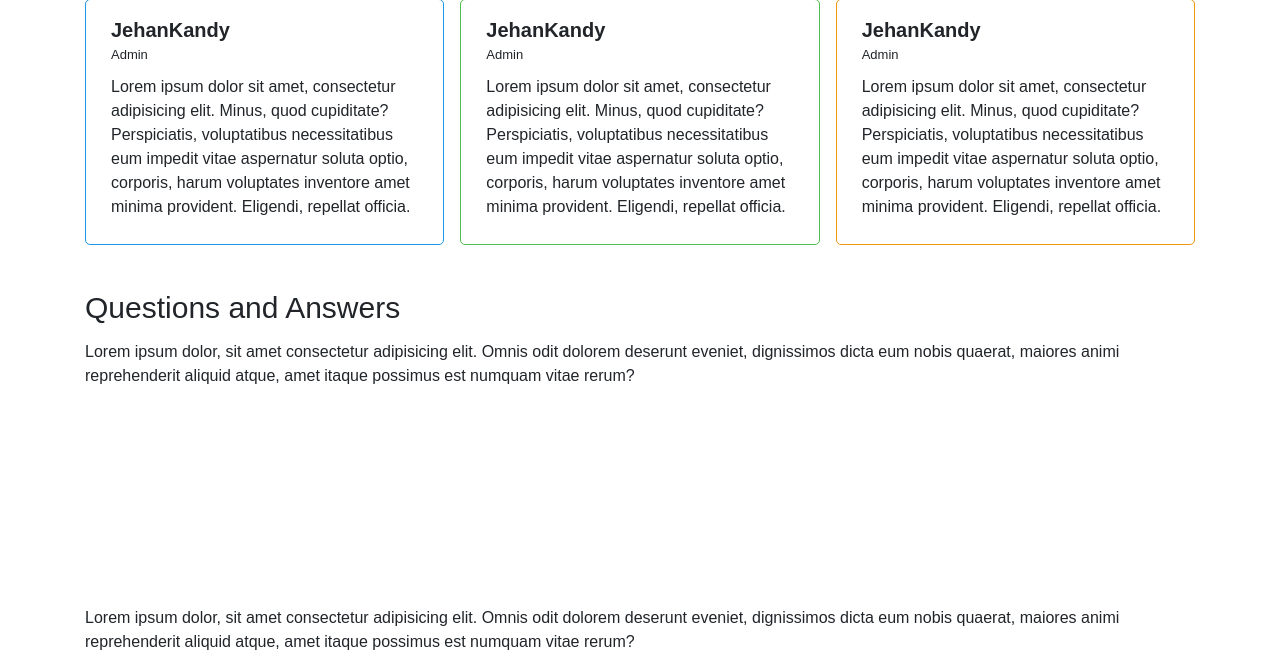
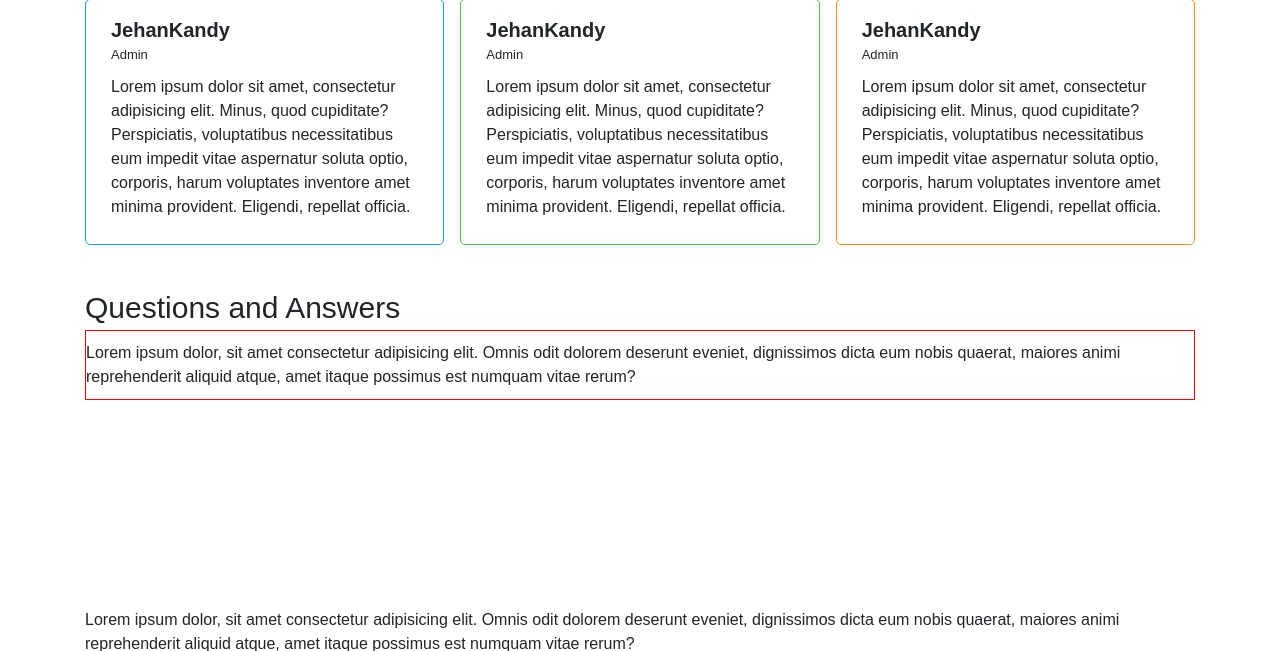
Before and after one commit to JehanKandy/Online-Quiz-System, a PHP site: page /lib/routes/student.php in a window 1280 px wide. Shown: the part 1462-2113 px from the top of the page. Run offline with PHP 8.4, Linux system fonts and the light colour scheme; the visitor is signed in with stand-in values (Sample User, id 1); data that the repository does not hold is empty; some libraries are stand-ins or nearby versions; some web fonts are replaced.

Commit message:
Update dashboard.css

```diff
--- a/css/dashboard.css
+++ b/css/dashboard.css
@@ -911,7 +911,7 @@ td {
     grid-template-areas: "a" "b" "c" "d";
 }
 
-.std-msg-item1 {
+.type-answer {
     grid-area: a;
     border: 1px solid red;
 }
```
